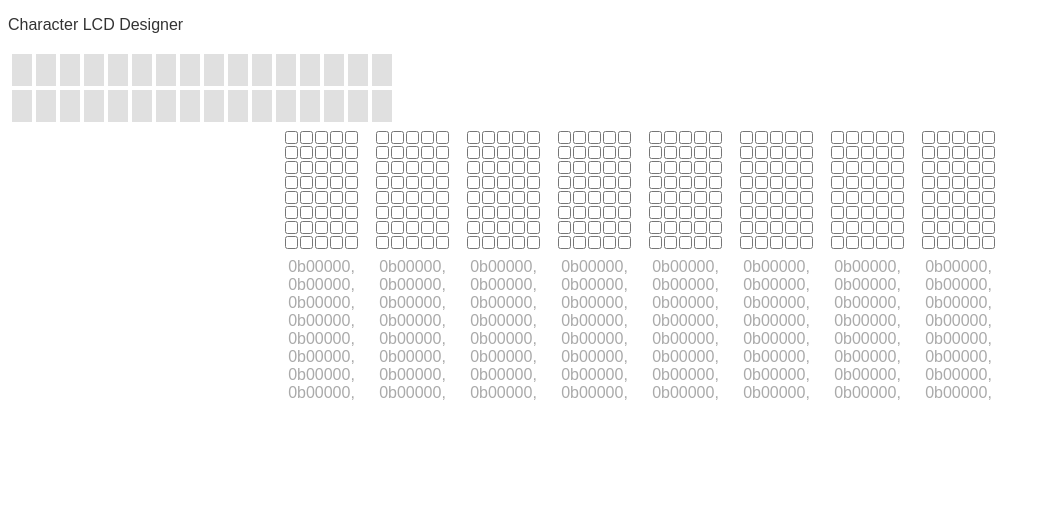
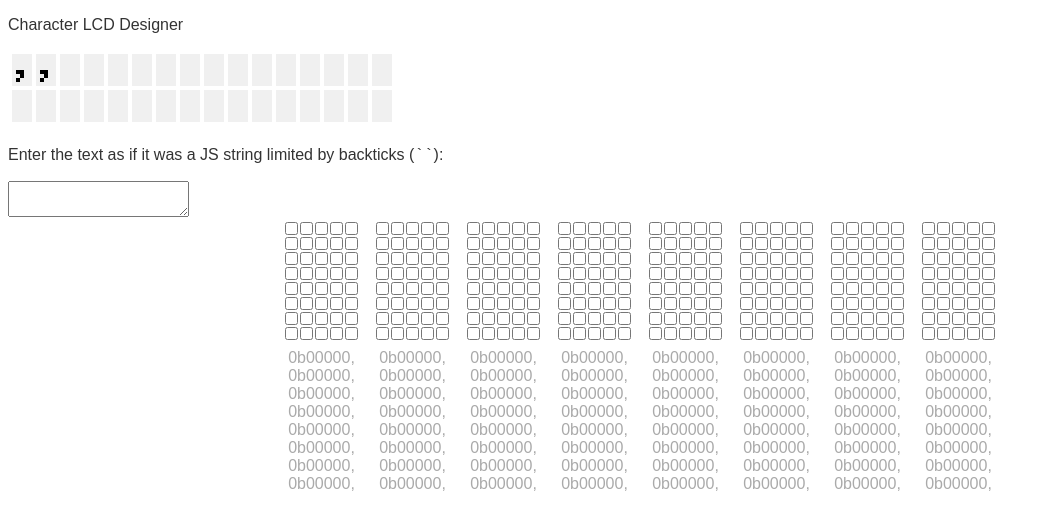
Before and after one commit to mateusznowakdev/charlcd-designer, a React (Vite) app: page / in a window 1280 px wide. Shown: the top 530 px of the page, without its empty margins (0-1050 px from the left). Built offline with nearby package versions, Linux system fonts and the light colour scheme; a web font is replaced by a local one.

Commit message:
Render user text onto canvas

```diff
--- a/src/App.jsx
+++ b/src/App.jsx
@@ -8,6 +8,7 @@ import { CHAR_CUSTOM_COUNT, CHARACTERS } from "./characters.js";
 
 export default function App() {
   const [characters, setCharacters] = useState(CHARACTERS);
+  const [content, setContent] = useState("");
 
   function updatePixel(charID, pixelID, value) {
     setCharacters((characters) =>
@@ -21,7 +22,15 @@ export default function App() {
 
   return (
     <>
-      <Canvas characters={characters} />
+      <Canvas characters={characters} content={content} />
+      <p>
+        Enter the text as if it was a JS string limited by backticks (
+        <code>``</code>):
+      </p>
+      <textarea
+        onChange={(e) => setContent(e.target.value)}
+        value={content}
+      ></textarea>
       <div className="custom-characters">
         {characters.slice(0, CHAR_CUSTOM_COUNT).map((pixels, id) => (
           <div className="custom-character" key={id}>
--- a/src/components/Canvas.jsx
+++ b/src/components/Canvas.jsx
@@ -7,12 +7,20 @@ import {
   CHAR_WIDTH,
 } from "../characters.js";
 
-export function Canvas({ characters }) {
+export function Canvas({ characters, content }) {
   const DISPLAY_WIDTH = (CHAR_WIDTH + 1) * CHAR_COUNT_H + 1;
   const DISPLAY_HEIGHT = (CHAR_HEIGHT + 1) * CHAR_COUNT_V + 1;
   const SCALE = 4;
 
   useEffect(() => {
+    try {
+      content = eval('`' + content + '`');
+    } catch {
+      content = "Invalid text!";
+    }
+
+    content = (content + "\n\n").split("\n");
+
     const targetCanvas = document.getElementById("character-canvas");
     targetCanvas.width = DISPLAY_WIDTH * SCALE;
     targetCanvas.height = DISPLAY_HEIGHT * SCALE;
@@ -32,12 +40,14 @@ export function Canvas({ characters }) {
           CHAR_HEIGHT,
         );
 
-        const data = characters[0];
+        const chr = content[y][x] || " ";
+        const chrCode = Math.min(chr.charCodeAt(0), characters.length - 1);
+        const data = characters[chrCode];
 
         for (let i = 0; i < data.length; i++) {
-          id.data[i * 4] = data[i] ? 0 : 224;
-          id.data[i * 4 + 1] = data[i] ? 0 : 224;
-          id.data[i * 4 + 2] = data[i] ? 0 : 224;
+          id.data[i * 4] = data[i] ? 0 : 240;
+          id.data[i * 4 + 1] = data[i] ? 0 : 240;
+          id.data[i * 4 + 2] = data[i] ? 0 : 240;
           id.data[i * 4 + 3] = 255;
         }
 
@@ -58,7 +68,7 @@ export function Canvas({ characters }) {
       targetCanvas.width,
       targetCanvas.height,
     );
-  }, [characters]);
+  }, [characters, content]);
 
   return (
     <div>
```
